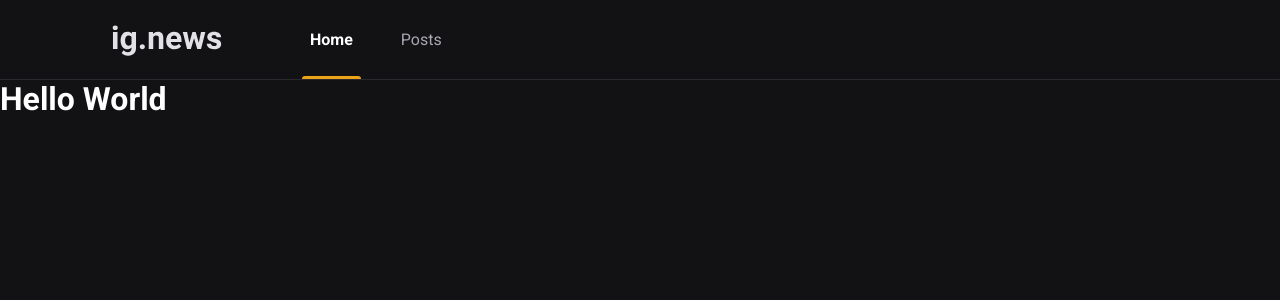
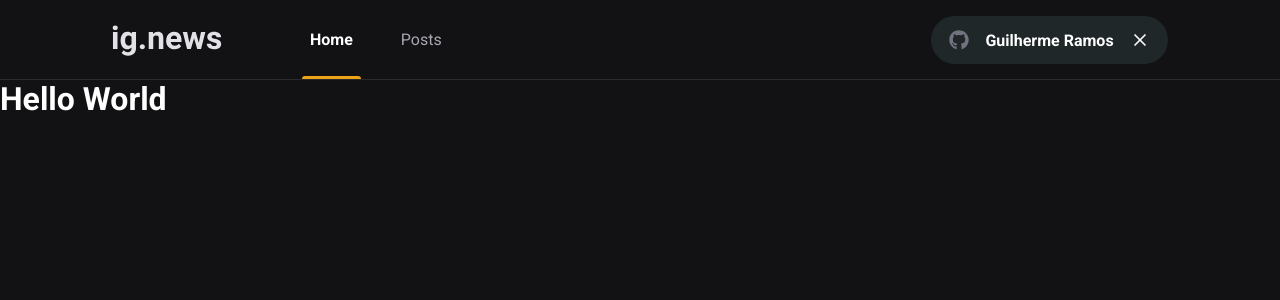
Before and after one commit to GuiRamos7/ignews, a Next.js app: page / in a window 1280 px wide. Shown: the top 300 px of the page. Built offline with nearby package versions, Linux system fonts and the light colour scheme; a web font is replaced by a local one.

Commit message:
creating component of signInButton

```diff
--- a/package.json
+++ b/package.json
@@ -11,7 +11,8 @@
   "dependencies": {
     "next": "12.1.0",
     "react": "17.0.2",
-    "react-dom": "17.0.2"
+    "react-dom": "17.0.2",
+    "react-icons": "^4.3.1"
   },
   "devDependencies": {
     "@types/node": "17.0.22",
--- a/src/components/Header/index.tsx
+++ b/src/components/Header/index.tsx
@@ -1,4 +1,5 @@
 import styles from './styles.module.scss';
+import { SignInButton } from 'components';
 
 const Header = () => {
   return (
@@ -11,6 +12,7 @@ const Header = () => {
           </a>
           <a href=''>Posts</a>
         </nav>
+        <SignInButton />
       </div>
     </header>
   );
--- a/src/components/Header/styles.module.scss
+++ b/src/components/Header/styles.module.scss
@@ -49,4 +49,8 @@
       }
     }
   }
+
+  button {
+    margin-left: auto;
+  }
 }
--- /dev/null
+++ b/src/components/SignInButton/index.tsx
@@ -0,0 +1,17 @@
+import { FaGithub } from 'react-icons/fa';
+import { FiX } from 'react-icons/fi';
+import styles from './styles.module.scss';
+
+const SignInButton = () => {
+  const isUserLoggedIn = true;
+
+  return (
+    <button type='button' className={styles.signInButton}>
+      <FaGithub className={isUserLoggedIn ? styles.isLogged : ''} />
+      {isUserLoggedIn ? 'Guilherme Ramos' : 'Sign in with Github'}
+      {isUserLoggedIn && <FiX className={styles.closeIcon} />}
+    </button>
+  );
+};
+
+export default SignInButton;
--- /dev/null
+++ b/src/components/SignInButton/styles.module.scss
@@ -0,0 +1,40 @@
+.signInButton {
+  height: 3rem;
+  border-radius: 3rem;
+  background-color: var(--gray-800);
+  border: 0;
+  padding: 0 1.15rem;
+
+  display: flex;
+  align-items: center;
+  justify-content: center;
+
+  font-weight: bold;
+  color: var(--white);
+  font-size: 1rem;
+
+  transition: filter 0.2 ease-in-out;
+
+  svg {
+    width: 20px;
+    height: 20px;
+    fill: var(--yellow-500);
+
+    &.isLogged {
+      fill: var(--green-500);
+    }
+  }
+
+  svg:first-child {
+    margin-right: 1rem;
+    fill: #737380;
+  }
+
+  svg.closeIcon {
+    margin-left: 1rem;
+  }
+
+  &:hover {
+    filter: brightness(0.8);
+  }
+}
--- a/src/components/index.ts
+++ b/src/components/index.ts
@@ -1 +1,2 @@
 export { default as Header } from './Header';
+export { default as SignInButton } from './SignInButton';
--- a/src/styles/globals.scss
+++ b/src/styles/globals.scss
@@ -10,10 +10,12 @@
   --gray-100: #e1e1e6;
   --gray-300: #a8a8b3;
   --gray-700: #29292e;
+  --gray-800: #1f2729;
   --gray-900: #121214;
 
   --cyan-500: #61dafb;
   --yellow-500: #eba417;
+  --green-500: #04d361;
 }
 
 body,
```
Also changed, not shown: 1 other file (tests, documents, lock files or other folders).
